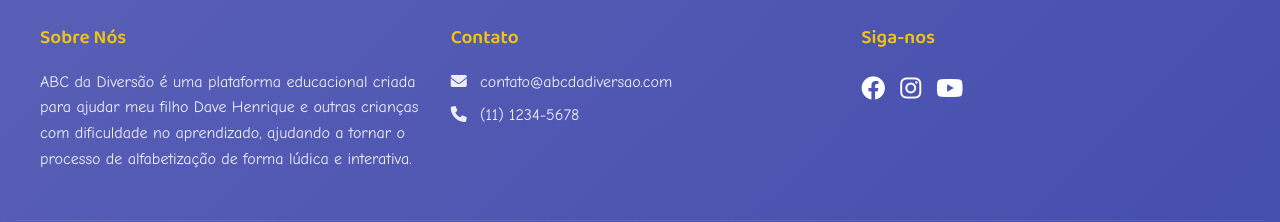
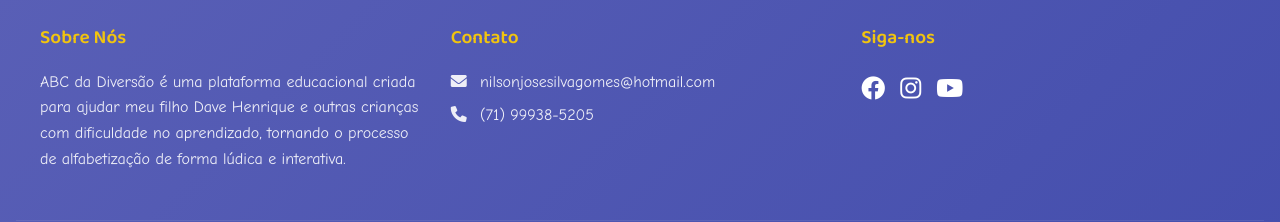
Before and after one commit to nilsong87/Meu-Garoto, a plain HTML site: page index.html in a window 1280 px wide. Shown: the part 1138-1360 px from the top of the page. Drawn offline with Linux system fonts and the light colour scheme.

Commit message:
Incluindo Correções no texto

```diff
--- a/index.html
+++ b/index.html
@@ -184,14 +184,13 @@
             <div class="footer-section">
                 <h4>Sobre Nós</h4>
                 <p>ABC da Diversão é uma plataforma educacional criada para ajudar meu filho Dave Henrique e outras
-                    crianças com dificuldade no aprendizado, ajudando a tornar o processo de alfabetização de forma
-                    lúdica e
-                    interativa.</p>
+                    crianças com dificuldade no aprendizado, tornando o processo de alfabetização de forma
+                    lúdica e interativa.</p>
             </div>
             <div class="footer-section">
                 <h4>Contato</h4>
-                <p><i class="fas fa-envelope"></i> contato@abcdadiversao.com</p>
-                <p><i class="fas fa-phone"></i> (11) 1234-5678</p>
+                <p><i class="fas fa-envelope"></i> nilsonjosesilvagomes@hotmail.com</p>
+                <p><i class="fas fa-phone"></i> (71) 99938-5205</p>
             </div>
             <div class="footer-section">
                 <h4>Siga-nos</h4>
```
